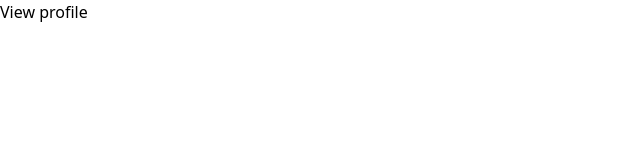
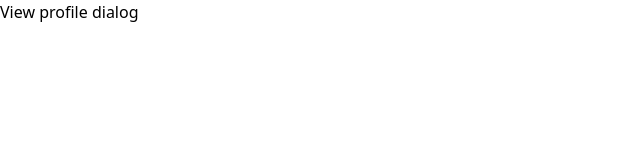
Before and after one commit to PraneethBunny123/All-App, a React (Vite) app: page / in a window 1280 px wide. Shown: the top 160 px of the page, without its empty margins (0-640 px from the left). Built offline with nearby package versions, Linux system fonts and the light colour scheme.

Commit message:
cretaed a DialogProfile and DialogModal, Working with modal by using built in dialog

```diff
--- a/src/App.jsx
+++ b/src/App.jsx
@@ -9,6 +9,7 @@ import DeleteTask from './project-apps/Todo App/DeleteTask'
 import FinalTodoApp from './project-apps/Todo App/FinalTodoApp'
 import WeatherApp from './project-apps/Weather App/WeatherApp'
 import Profile from './project-apps/Modal/Profile'
+import DialogProfile from './project-apps/Modal/DialogProfile'
 
 function App() {
 
@@ -24,7 +25,8 @@ function App() {
       {/*<DeleteTask />*/}
       {/*<FinalTodoApp />*/}
       {/*<WeatherApp />*/}
-      <Profile />
+      {/*<Profile />*/}
+      <DialogProfile />
     </div>
   )
 }
--- /dev/null
+++ b/src/project-apps/Modal/DialogModal.jsx
@@ -0,0 +1,12 @@
+import { createPortal } from "react-dom"
+
+export default function DialogModal({children}) {
+    return createPortal(
+        <dialog>
+            <div>
+                {children}
+            </div>
+        </dialog>,
+        document.getElementById('modal')
+    )
+}
--- /dev/null
+++ b/src/project-apps/Modal/DialogProfile.jsx
@@ -0,0 +1,18 @@
+import DialogModal from "./DialogModal"
+
+const DialogProfile = () => {
+    return (
+        <div>
+            <button>View profile dialog</button>
+            <DialogModal>
+                <div>
+                    <h1>praneeth</h1>
+                    <p>age: 24</p>
+                    <p>DOB: 18 Nov 2000</p>
+                </div>
+            </DialogModal>
+        </div>
+    )
+}
+
+export default DialogProfile
```
